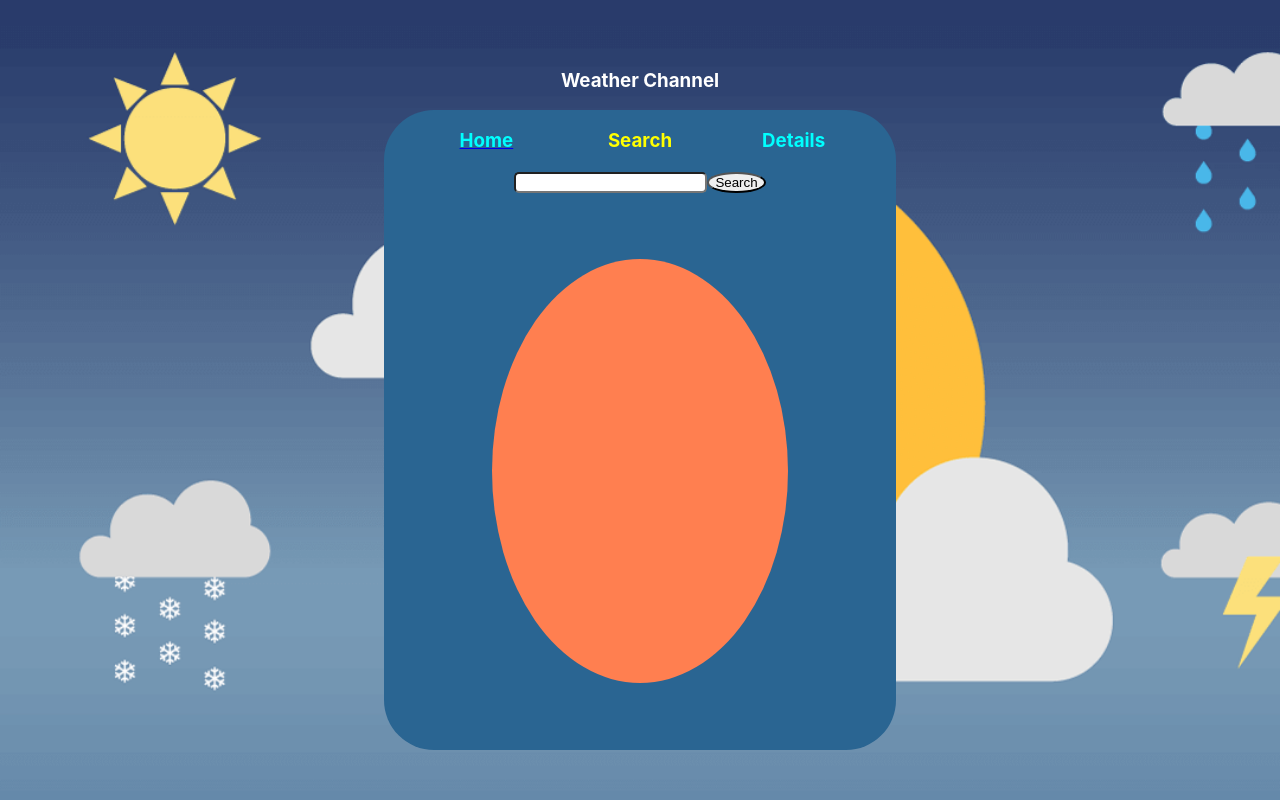
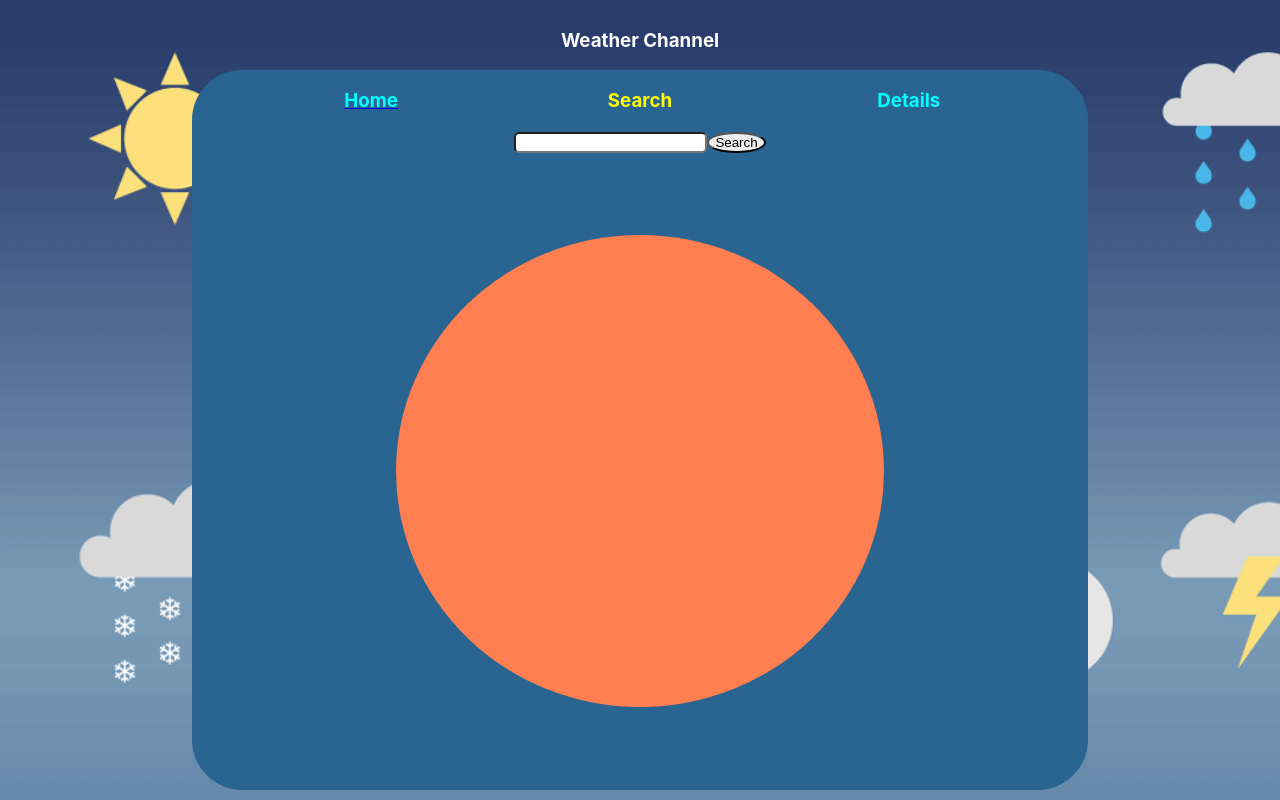
Before and after one commit to Ishwar2510/newFloats_assignment, a React (Create React App) app: page /citysearch in a window 1280 px wide. Built offline with nearby package versions, Linux system fonts and the light colour scheme.

Commit message:
rectified

```diff
--- a/src/components/home.css
+++ b/src/components/home.css
@@ -16,8 +16,8 @@
 }
 
 .homeContainer{
-    width: 40%;
-    height: 80%;
+    width: 70%;
+    height: 90%;
     background-color: rgba(42, 101, 146);
     background-size: cover;
     border-radius: 50px;
--- a/src/components/search.css
+++ b/src/components/search.css
@@ -15,7 +15,7 @@ input{
 }
 
 .indData{
-    background-color:coral;
+    background-color:rgba(255, 127, 80);
     border-radius: 50%;
     display: flex;
     flex-direction: column;
```
